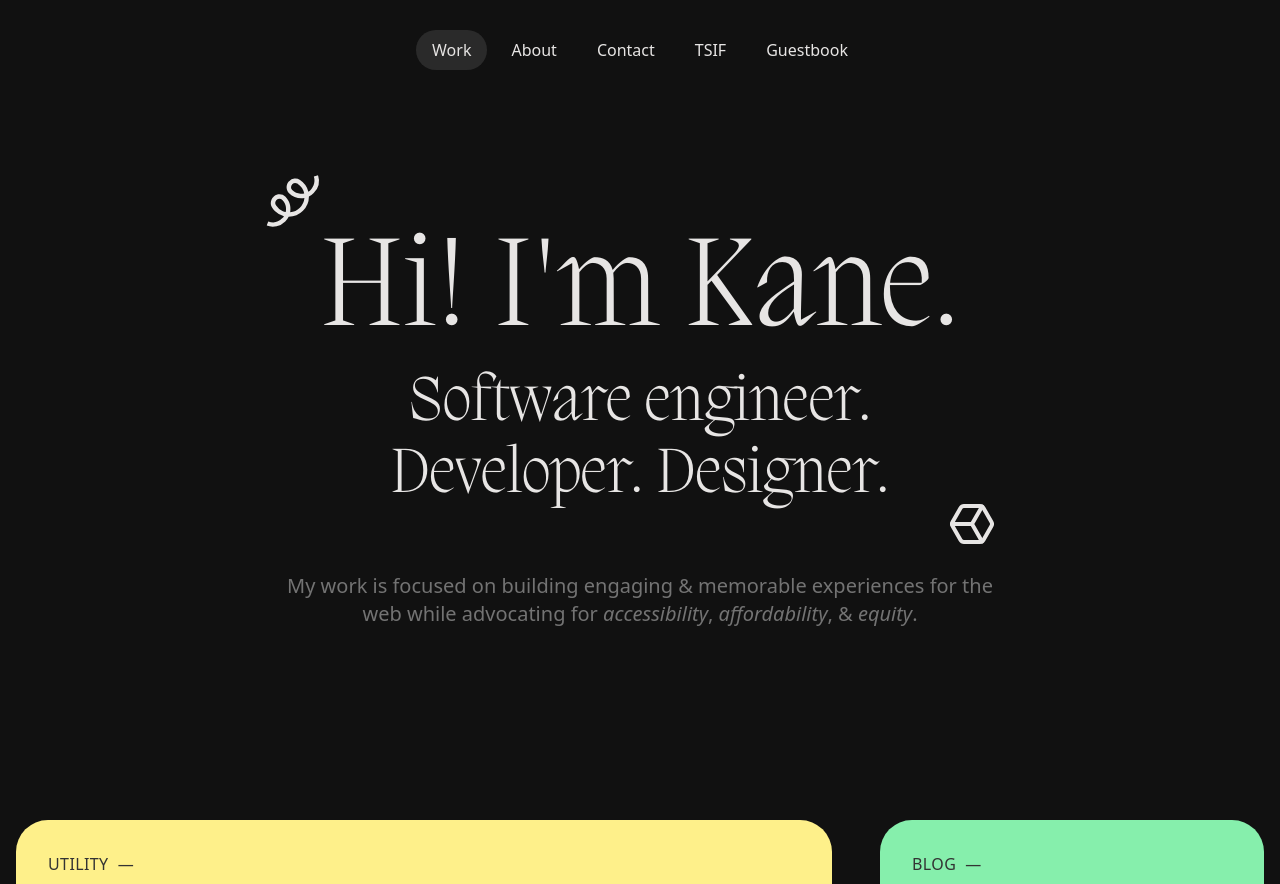
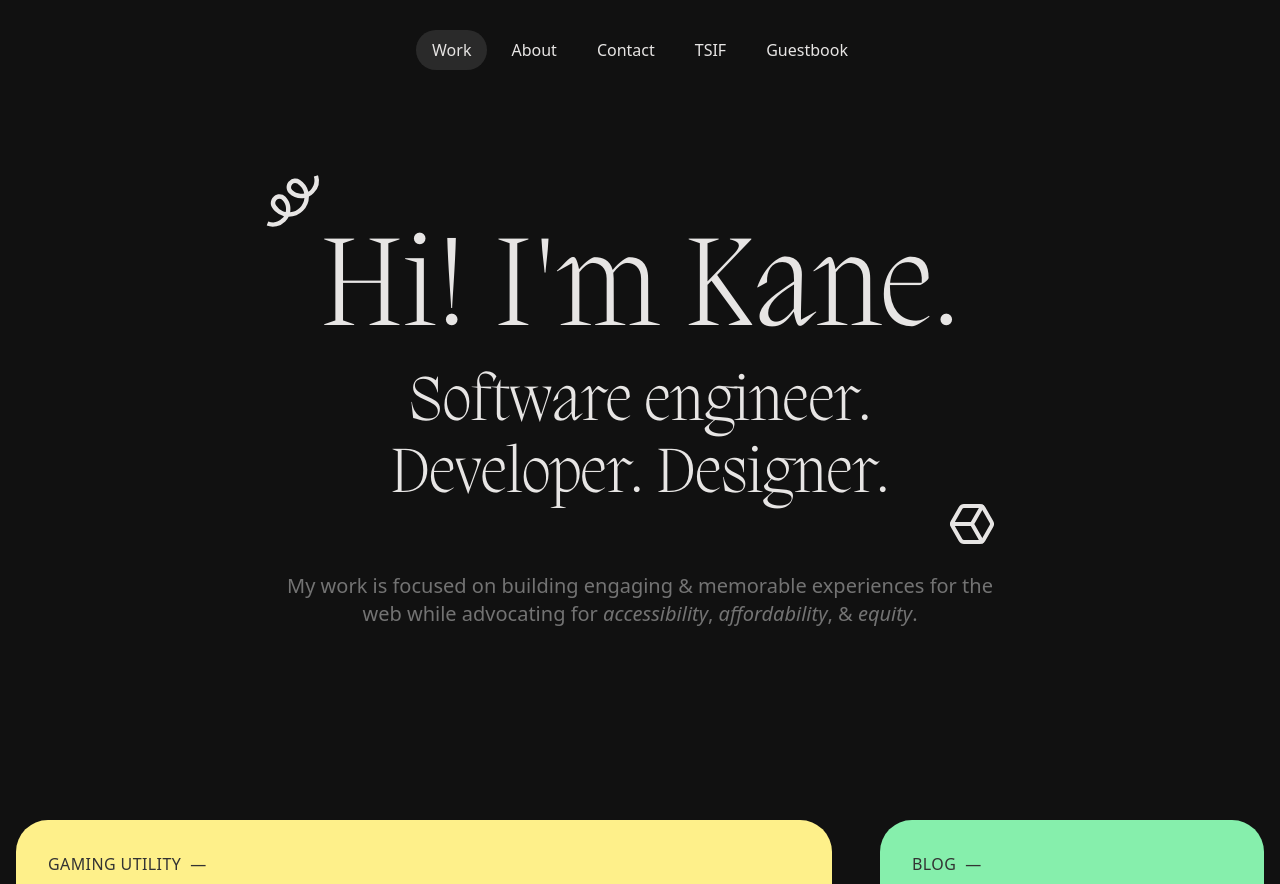
Before and after one commit to knlrvr/kanelariviere-new, a Next.js app: page / in a window 1280 px wide. Shown: the top 884 px of the page. Built offline with nearby package versions, Linux system fonts and the light colour scheme; no server answers.

Commit message:
style: copy

```diff
--- a/src/components/ProjectSection.tsx
+++ b/src/components/ProjectSection.tsx
@@ -12,7 +12,7 @@ const Projects: React.FC = () => {
               <ProjectCard
                 url='/ttrpcompanion'
                 title='TTRPCompanion'
-                category='Utility'
+                category='Gaming Utility'
                 image={{
                   src: '/ttrpc-brand-new.png',
                   alt: 'ttrpcompanion logo',
```
